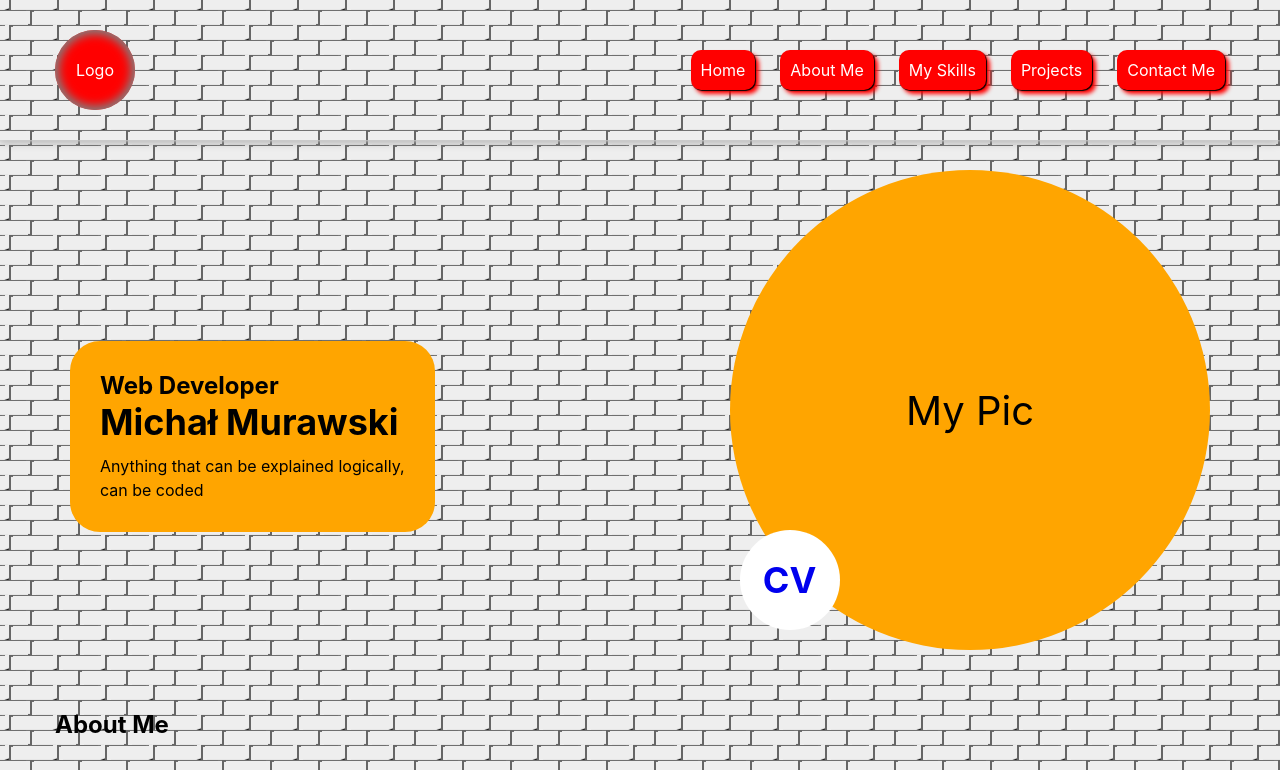
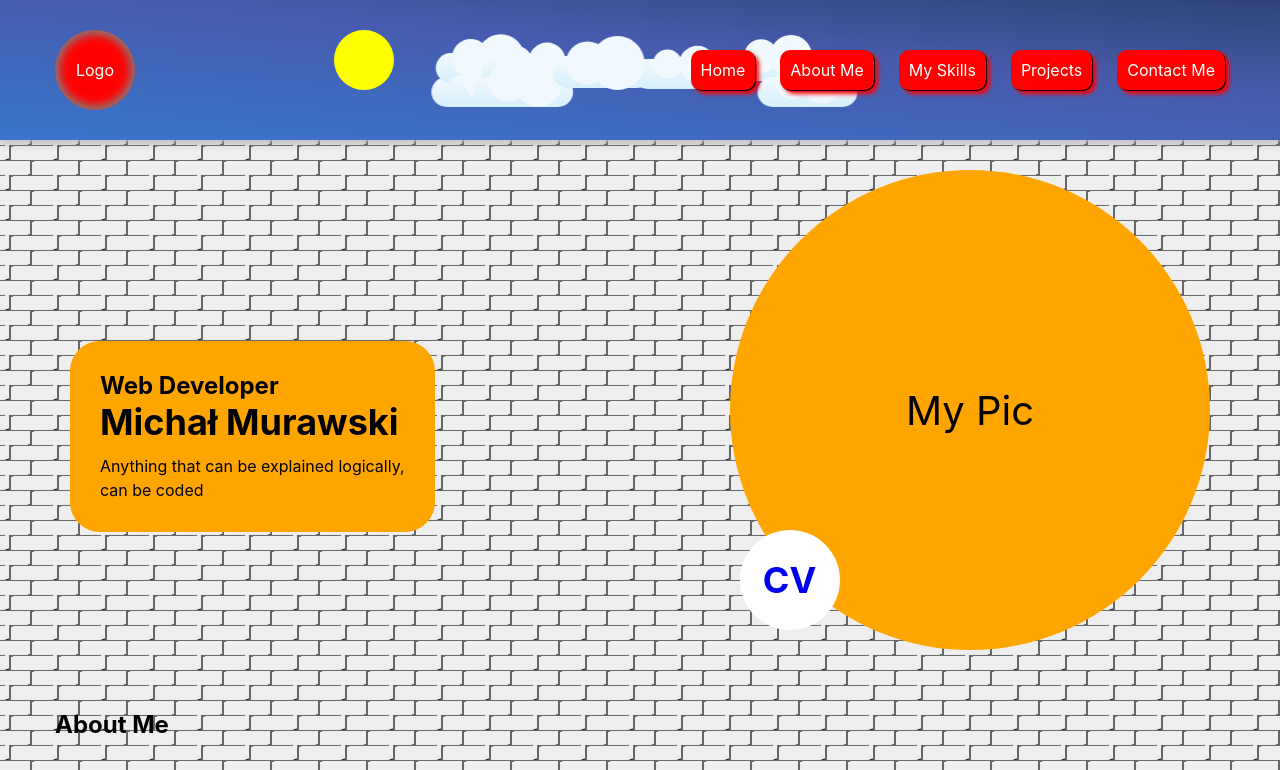
Before and after one commit to AMichalMurawski/portfolio, a React (Create React App) app: page / in a window 1280 px wide. Shown: the top 770 px of the page. Built offline with nearby package versions, Linux system fonts and the light colour scheme.

Commit message:
create dark mode background sketch

```diff
--- /dev/null
+++ b/src/components/elements/ui/DarkModeAnimation/DarkModeAnimation.styled.ts
@@ -0,0 +1,151 @@
+import styled, { keyframes } from 'styled-components';
+import { PageWrapper } from '../../../../pages/Portfolio.styled';
+
+export const ModeWrapper = styled.div`
+  position: absolute;
+  top: 0;
+  left: 0;
+  width: 100%;
+  height: 100%;
+  overflow: hidden;
+  z-index: -100;
+`;
+
+export const Background = styled.div`
+  width: 130%;
+  left: -30%;
+  height: 300%;
+  background: linear-gradient(
+    5deg,
+    rgba(53, 125, 213, 1) 0%,
+    rgba(71, 91, 173, 1) 35%,
+    rgba(51, 72, 125, 1) 50%,
+    rgba(11, 11, 116, 1) 65%,
+    rgba(2, 0, 36, 1) 100%
+  );
+  transform: ${props => props.theme.transform.sky};
+  transition: transform ease 500ms;
+`;
+
+export const BackgroundWrapper = styled(PageWrapper)`
+  position: absolute;
+  top: 0;
+  left: 50%;
+  transform: translateX(-50%);
+  // background-color: blue;
+  z-index: 10;
+`;
+
+export const SunBox = styled.div`
+  position: absolute;
+  width: ${props => `${props.theme.height.header * 4}px`};
+  height: ${props => `${props.theme.height.header * 4}px`};
+  top: 1;
+  left: 27%;
+  transform: translateX(-50%) ${props => props.theme.transform.sun};
+  border-radius: 50%;
+  // background-color: purple;
+  transition: transform ease-in-out 500ms;
+  z-index: 10;
+`;
+
+export const Sun = styled.div`
+  position: absolute;
+  width: 60px;
+  height: 60px;
+  left: 50%;
+  top: 0;
+  transform: translateX(-50%);
+  border-radius: 50%;
+  background-color: yellow;
+  z-index: 20;
+`;
+
+export const Moon = styled.div`
+  position: absolute;
+  width: 60px;
+  height: 60px;
+  left: 0;
+  top: 50%;
+  transform: translateY(-50%);
+  border-radius: 50%;
+  background-color: gray;
+  z-index: 20;
+`;
+
+const cloudMoveHorizontal = keyframes`
+  from{
+    transform: translateX(120vh)
+  }
+
+  to {
+    transform: translateX(0)
+  }
+`;
+
+const cloudMoveVertical = keyframes`
+  from{
+    transform: translateY(-10%)
+  }
+
+  to {
+    transform: translateY(10%)
+  }
+`;
+
+interface CloudMoveProps {
+  $bottom: number;
+  $delay: number;
+  $duration: number;
+}
+
+export const CloudMove = styled.div<CloudMoveProps>`
+  position: absolute;
+  bottom: ${props => `${props.$bottom}%`};
+  animation-name: ${cloudMoveHorizontal};
+  animation-delay: ${props => `${props.$delay}ms`};
+  animation-duration: ${props => `${props.$duration}ms`};
+  animation-timing-function: linear;
+  animation-iteration-count: infinite;
+`;
+
+interface CloudProps {
+  $scale: number;
+}
+
+export const Cloud = styled.div<CloudProps>`
+  width: 100px;
+  height: 30px;
+  border-radius: 50px;
+  transform: scale(${props => props.$scale});
+  background: linear-gradient(
+    180deg,
+    rgb(242, 249, 254) 5%,
+    rgb(214, 240, 253) 100%
+  );
+  animation: ${cloudMoveVertical} 1000ms alternate-reverse ease-in-out infinite;
+
+  &:after,
+  &:before {
+    content: '';
+    position: absolute;
+    transform: scale(${props => props.$scale});
+    background-color: #f2f9fe;
+    border-radius: 50px;
+    z-index: -200;
+  }
+
+  &:after {
+    width: 40px;
+    height: 40px;
+    top: -15px;
+    left: 15px;
+  }
+
+  &:before {
+    width: 50px;
+    height: 50px;
+    top: -20px;
+    right: 10px;
+  }
+`;
--- /dev/null
+++ b/src/components/elements/ui/DarkModeAnimation/DarkModeAnimation.tsx
@@ -0,0 +1,51 @@
+import React from 'react';
+import {
+  Background,
+  BackgroundWrapper,
+  Cloud,
+  CloudMove,
+  ModeWrapper,
+  Moon,
+  Sun,
+  SunBox,
+} from './DarkModeAnimation.styled';
+
+const mapCloud = () => {
+  const array: number[] = [];
+  for (let i = 0; i < Math.round(Math.random() * 10 + 10); i++) {
+    array.push(i);
+  }
+  return array;
+};
+
+export const DarkModeAnimation: React.FC = () => {
+  return (
+    <ModeWrapper>
+      <Background>
+        {mapCloud().map((e, i) => {
+          const bottom = Math.random() * 10 + 13;
+          const delay = Math.random() * 10000;
+          const duration = Math.random() * 5000 + 12000;
+          const scale = Math.round(Math.random() * 60) / 100 + 0.6;
+          console.log(bottom, delay, duration);
+          return (
+            <CloudMove
+              key={i}
+              $bottom={bottom}
+              $delay={delay}
+              $duration={duration}
+            >
+              <Cloud $scale={scale} />
+            </CloudMove>
+          );
+        })}
+      </Background>
+      <BackgroundWrapper>
+        <SunBox>
+          <Sun />
+          <Moon />
+        </SunBox>
+      </BackgroundWrapper>
+    </ModeWrapper>
+  );
+};
--- a/src/components/elements/ui/index.ts
+++ b/src/components/elements/ui/index.ts
@@ -1,5 +1,6 @@
+export * from './ContactForm/ContactForm';
+export * from './DarkModeAnimation/DarkModeAnimation';
 export * from './Introduction/Introduction';
 export * from './MyPicture/MyPicture';
+export * from './Project/Project';
 export * from './Skill/Skill';
-export * from './Project/Project';
-export * from './ContactForm/ContactForm';
--- a/src/components/sections/Background/Background.styled.ts
+++ b/src/components/sections/Background/Background.styled.ts
@@ -10,7 +10,7 @@ export const BgWrapper = styled.div`
         height: 0;
         width: 100%;
         min-width: 100%;
-        height: 200%;
+        height: 100%;
         min-height: 100vh;
         background-color: white;
         background:
--- /dev/null
+++ b/src/components/sections/Background/BackgroundWall.styled.ts
@@ -0,0 +1,5 @@
+import styled from 'styled-components';
+
+export const BGWrapper = styled.div`
+  position: absolute;
+`;
--- a/src/components/sections/Header/Header.styled.ts
+++ b/src/components/sections/Header/Header.styled.ts
@@ -1,8 +1,21 @@
 import styled from 'styled-components';
 import { PageWrapper } from '../../../pages/Portfolio.styled';
 
+const headerHeight = 140;
+
+export const HeaderConst = styled.div`
+  height: ${headerHeight}px;
+  overflow: hidden;
+`;
+
 export const HeaderBox = styled.div`
+  position: fixed;
+  top: 0;
+  left: 0;
+  // background-color: white;
+  z-index: 100;
   width: 100%;
+  height: ${headerHeight}px;
   box-shadow: 0 1px 3px lightgray, 0 0px 10px gray;
 `;
 
--- a/src/components/sections/Header/Header.tsx
+++ b/src/components/sections/Header/Header.tsx
@@ -1,11 +1,23 @@
 import React from 'react';
-import { ButtonsList, HeaderBox, HeaderWrapper } from './Header.styled';
+import {
+  ButtonsList,
+  HeaderBox,
+  HeaderConst,
+  HeaderWrapper,
+} from './Header.styled';
 import { ButtonLink } from '../../elements/buttons';
 import { links } from '../../../context';
+import { useMode } from '../../../providers';
+import { DarkModeAnimation } from '../../elements/ui';
 
 export const Header: React.FC = () => {
+  const { toggleMode } = useMode();
+
   return (
-    <HeaderBox>
+    <>
+      <HeaderConst onClick={toggleMode}></HeaderConst>
+      <HeaderBox onClick={toggleMode}>
+        <DarkModeAnimation />
         <HeaderWrapper>
           <div
             style={{
@@ -35,5 +47,6 @@ export const Header: React.FC = () => {
           </ButtonsList>
         </HeaderWrapper>
       </HeaderBox>
+    </>
   );
 };
--- a/src/context/projects.ts
+++ b/src/context/projects.ts
@@ -9,37 +9,37 @@ interface ProjectList {
 
 export const projects: ProjectList[] = [
   {
-    name: 'Wallet Application',
+    name: 'Wallet Application 1',
     tools: ['React', 'HTML', 'CSS'],
     description: `Lorem ipsum dolor, sit amet consectetur adipisicing elit. Ipsa exercitationem, quasi tenetur sint mollitia cupiditate ut fugit nesciunt odit temporibus.`,
     images: [reactLogo],
   },
   {
-    name: 'Wallet Application',
+    name: 'Wallet Application 2',
     tools: ['React', 'HTML', 'CSS'],
     description: `Lorem ipsum dolor, sit amet consectetur adipisicing elit. Ipsa exercitationem, quasi tenetur sint mollitia cupiditate ut fugit nesciunt odit temporibus.`,
     images: [reactLogo],
   },
   {
-    name: 'Wallet Application',
+    name: 'Wallet Application 3',
     tools: ['React', 'HTML', 'CSS'],
     description: `Lorem ipsum dolor, sit amet consectetur adipisicing elit. Ipsa exercitationem, quasi tenetur sint mollitia cupiditate ut fugit nesciunt odit temporibus.`,
     images: [reactLogo],
   },
   {
-    name: 'Wallet Application',
+    name: 'Wallet Application 4',
     tools: ['React', 'HTML', 'CSS'],
     description: `Lorem ipsum dolor, sit amet consectetur adipisicing elit. Ipsa exercitationem, quasi tenetur sint mollitia cupiditate ut fugit nesciunt odit temporibus.`,
     images: [reactLogo],
   },
   {
-    name: 'Wallet Application',
+    name: 'Wallet Application 5',
     tools: ['React', 'HTML', 'CSS'],
     description: `Lorem ipsum dolor, sit amet consectetur adipisicing elit. Ipsa exercitationem, quasi tenetur sint mollitia cupiditate ut fugit nesciunt odit temporibus.`,
     images: [reactLogo],
   },
   {
-    name: 'Wallet Application',
+    name: 'Wallet Application 6',
     tools: ['React', 'HTML', 'CSS'],
     description: `Lorem ipsum dolor, sit amet consectetur adipisicing elit. Ipsa exercitationem, quasi tenetur sint mollitia cupiditate ut fugit nesciunt odit temporibus.`,
     images: [reactLogo],
--- a/src/pages/Portfolio.tsx
+++ b/src/pages/Portfolio.tsx
@@ -15,8 +15,9 @@ import { ButtonMode } from '../_tests_/ButtonMode';
 const Portfolio: React.FC = () => {
   return (
     <>
+      <Header />
+      <div style={{ position: 'relative' }}>
         <PageWindow>
-        <Header />
           <Home />
           <About />
           <Skills />
@@ -27,6 +28,7 @@ const Portfolio: React.FC = () => {
           <ButtonMode />
         </PageWindow>
         <Background />
+      </div>
     </>
   );
 };
--- a/src/providers/ThemeProvider/styleData.ts
+++ b/src/providers/ThemeProvider/styleData.ts
@@ -15,6 +15,9 @@ const basicStyle = {
     medium: 1.5,
     big: 1.8,
   },
+  height: {
+    header: 150,
+  },
 };
 
 const lightStyle = {
@@ -25,6 +28,10 @@ const lightStyle = {
   bg: {
     main: '#eee',
     introduction: 'orange',
+  },
+  transform: {
+    sky: 'translate(-10%, -60%)',
+    sun: 'rotate(0)',
   },
   wall: {
     bg: '#666',
@@ -48,6 +55,10 @@ const darkStyle = {
     main: '#444',
     introduction: 'orange',
   },
+  transform: {
+    sky: 'translate(0, 0)',
+    sun: 'rotate(90deg)',
+  },
   wall: {
     bg: '#111',
     brick: '#444',
```
Also changed, not shown: src/components/sections/Background/BackgroundWall.tsx (added). Lines whose indentation alone changed are shown as unchanged.
